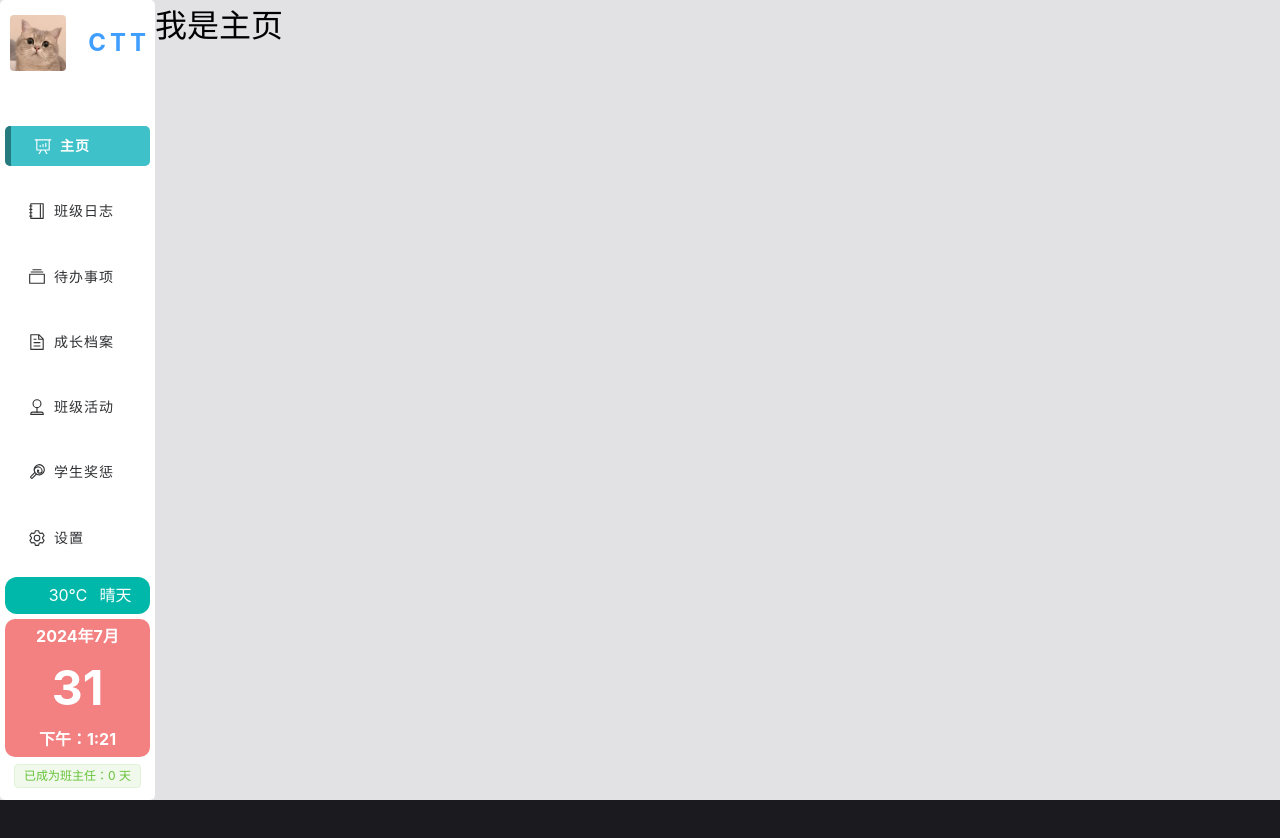
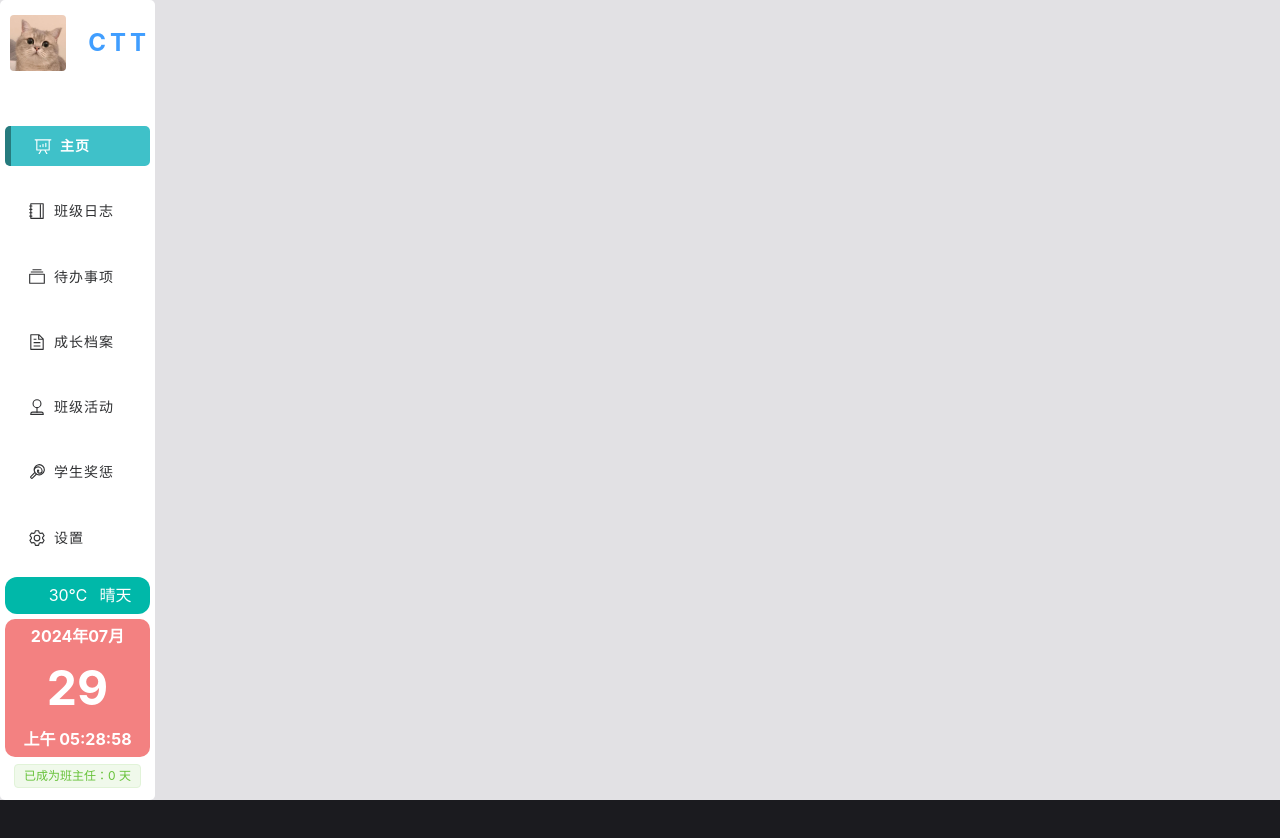
Before and after one commit to pureskys/classroom-teacher-toolbox, a Vue app: page /#/ in a window 1280 px wide. Shown: the top 838 px of the page. Built offline with nearby package versions, Linux system fonts and the light colour scheme; no server answers; a web font is replaced by a local one.

Commit message:
完成了时间实时显示工作

```diff
--- a/package.json
+++ b/package.json
@@ -1,6 +1,6 @@
 {
   "name": "classroom-teacher-toolbox",
-  "version": "1.0.0",
+  "version": "1.0.1",
   "description": "An Electron application with Vue",
   "main": "./out/main/index.js",
   "author": "example.com",
@@ -21,6 +21,7 @@
     "@electron-toolkit/preload": "^3.0.1",
     "@electron-toolkit/utils": "^3.0.0",
     "@element-plus/icons-vue": "^2.3.1",
+    "axios": "^1.7.3",
     "electron-updater": "^6.1.7",
     "element-plus": "^2.7.8",
     "nedb": "^1.8.0",
--- a/src/main/index.js
+++ b/src/main/index.js
@@ -13,10 +13,13 @@ function createWindow() {
     ...(process.platform === 'linux' ? { icon } : {}),
     webPreferences: {
       preload: join(__dirname, '../preload/index.js'),
+      // nodeIntegration: true,
+      // contextIsolation: false,
+      webSecurity: false,
       sandbox: false
     }
   })
-
+  mainWindow.setMenu(null) // 关闭菜单栏
   mainWindow.on('ready-to-show', () => {
     mainWindow.show()
   })
--- a/src/preload/index.js
+++ b/src/preload/index.js
@@ -2,10 +2,12 @@ import { contextBridge } from 'electron'
 import { electronAPI } from '@electron-toolkit/preload'
 import fs from 'fs'
 import { join } from 'path'
+import nedb from 'nedb'
 // Custom APIs for renderer
 const api = {
   fs: fs,
-  join: join
+  join: join,
+  nedb: nedb
 }
 
 // Use `contextBridge` APIs to expose Electron APIs to
--- a/src/renderer/index.html
+++ b/src/renderer/index.html
@@ -2,12 +2,7 @@
 <html>
 <head>
   <meta charset="UTF-8" />
-    <title>Electron</title>
-    <!-- https://developer.mozilla.org/en-US/docs/Web/HTTP/CSP -->
-    <meta
-      http-equiv="Content-Security-Policy"
-      content="default-src 'self'; script-src 'self'; style-src 'self' 'unsafe-inline'; img-src 'self' data:"
-    />
+  <title>教师工具箱</title>
 </head>
 
 <body>
--- a/src/renderer/src/App.vue
+++ b/src/renderer/src/App.vue
@@ -51,13 +51,20 @@
             </div>
             <!--        时间展板-->
             <div class="aside-bottom-time">
-              <el-text size="large" style="font-weight: bold; color: white">2024年7月</el-text>
+              <el-text size="large" style="font-weight: bold; color: white"
+                >{{ date_list.year }}年{{ date_list.month }}月
+              </el-text>
               <br />
               <el-text size="large" style="font-size: 3em; font-weight: bolder; color: white"
-                >31
+                >{{ date_list.day }}
               </el-text>
               <br />
-              <el-text size="large" style="font-weight: bold; color: white">下午：1:21</el-text>
+              <el-text size="large" style="font-weight: bold; color: white">
+                <el-text size="large" style="font-weight: bold; color: white">
+                  {{ date_list.date12 }}
+                </el-text>
+                {{ date_list.hour + ':' + date_list.minute + ':' + date_list.second }}
+              </el-text>
             </div>
             <!--        班主任日期显示-->
             <div style="margin-bottom: 5px">
@@ -76,9 +83,9 @@
 </template>
 
 <script setup>
-import { ref } from 'vue'
+import { onBeforeUnmount, onMounted, ref } from 'vue'
 import icon_cut from '@renderer/assets/icons/cut.jpg'
-
+// 菜单选项list
 let menu_list = [
   {
     index: '/',
@@ -116,13 +123,52 @@ let menu_list = [
     icon: 'Setting'
   }
 ]
-// 设置默认路由页面
-const activeIndex = ref('/')
-// 班主任天数变量
-const class_teacher_day = 0
+
+const activeIndex = ref('/') // 设置默认路由页面
+const class_teacher_day = 0 // 班主任天数变量
+const date_list = ref({}) // 日期变量
+let timer = null // 定时器对象
+// 页面初始化完成之后函数区域
+onMounted(() => {
+  timer = setInterval(() => {
+    getDate()
+  }, 1000)
+})
+// 页面销毁前执行的函数
+onBeforeUnmount(() => {
+  clearTimeout(timer)
+  timer = null
+})
+// 菜单切换函数
 const handleSelect = (key, keyPath) => {
   activeIndex.value = key
   console.log(key, keyPath)
+}
+
+// 实时获取时间并渲染
+function getDate() {
+  const date = new Date() // 创建时间实例
+  let hour = date.getHours() //获取小时
+  let date12 //12小时制上下午变量
+  if (hour < 11) {
+    date12 = '上午'
+  } else if (hour > 13) {
+    date12 = '下午'
+  } else {
+    date12 = '中午'
+  }
+  if (hour >= 12) {
+    hour = hour - 12
+  }
+  date_list.value = {
+    date12: date12,
+    year: date.getFullYear(),
+    month: (date.getMonth() + 1).toString().padStart(2, '0'),
+    day: date.getDate().toString().padStart(2, '0'),
+    hour: hour.toString().padStart(2, '0'),
+    minute: date.getMinutes().toString().padStart(2, '0'),
+    second: new Date().getSeconds().toString().padStart(2, '0')
+  }
 }
 </script>
 
--- a/src/renderer/src/pages/home/home.vue
+++ b/src/renderer/src/pages/home/home.vue
@@ -1,12 +1,27 @@
 <template>
   <div class="home-container">
     <el-scrollbar>
-      <h1>我是主页</h1>
+      <h1>{{ hitokoto }}</h1>
     </el-scrollbar>
   </div>
 </template>
 
-<script setup></script>
+<script setup>
+// 渲染进程代码
+import axios from 'axios'
+import { ref } from 'vue'
+
+const hitokoto = ref()
+axios
+  .get('https://v1.hitokoto.cn')
+  .then((response) => {
+    console.log(response.data.hitokoto)
+    hitokoto.value = response.data.hitokoto
+  })
+  .catch((error) => {
+    console.error(error)
+  })
+</script>
 
 <style lang="scss" scoped>
 .home-container {
```
Also changed, not shown: 1 other file (tests, documents, lock files or other folders). Lines whose indentation alone changed are shown as unchanged.
